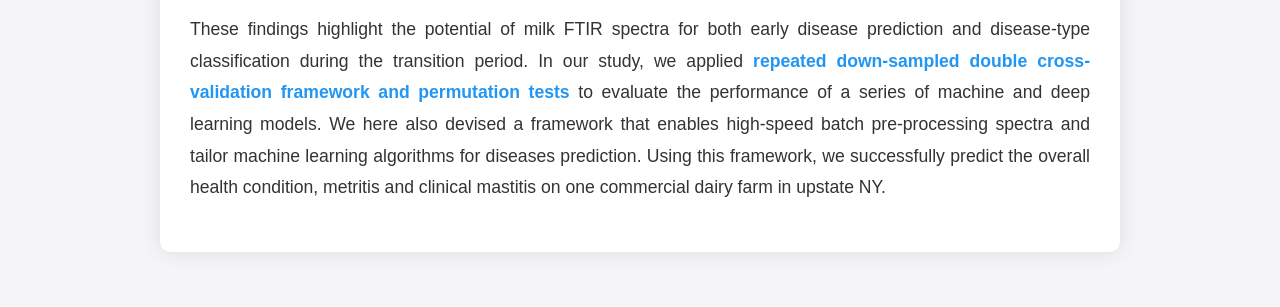
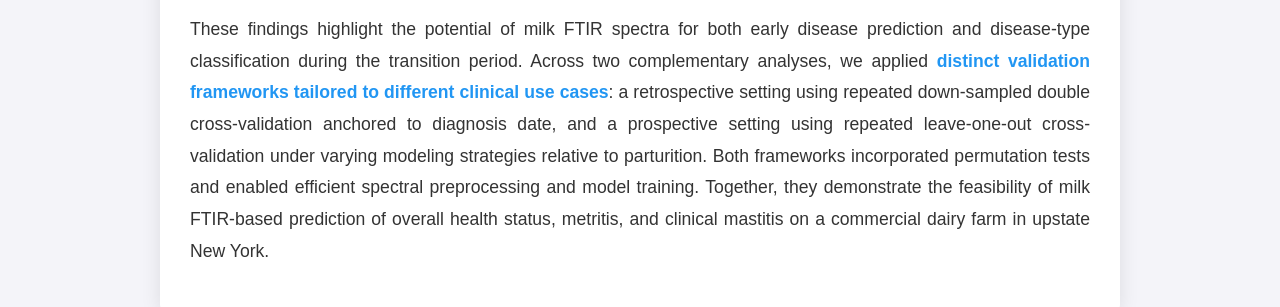
Before and after one commit to milk-FTIR/milk-FTIR.github.io, a plain HTML site: page index.html in a window 1280 px wide. Shown: the part 1559-1866 px from the top of the page. Drawn offline with Linux system fonts and the light colour scheme.

Commit message:
Update index.html

```diff
--- a/index.html
+++ b/index.html
@@ -392,7 +392,7 @@
         <div class="overview">
     <p>This study aims to predict subsequent postpartum diseases in dairy cows using milk spectra collected from daily milking procedures, with a long goal of supporting large-scale health monitoring program in modern dairy farms. We found during early lactation, milk FTIR spectra in high-risk cows initially followed trends similar to healthy cows—rising then slightly declining fat absorbance, decreasing protein, and increasing lactose. As disease progressed, spectral patterns diverged, with higher fat and lower protein and lactose absorbance in diseased cows. Cows with or at risk of metritis may show greater spectral deviation from healthy cows than those with or at risk of mastitis.</p>
 
-    <p>These findings highlight the potential of milk FTIR spectra for both early disease prediction and disease-type classification during the transition period. In our study, we applied <span class="highlight">repeated down-sampled double cross-validation framework and permutation tests</span> to evaluate the performance of a series of machine and deep learning models. We here also devised a framework that enables high-speed batch pre-processing spectra and tailor machine learning algorithms for diseases prediction. Using this framework, we successfully predict the overall health condition, metritis and clinical mastitis on one commercial dairy farm in upstate NY.</p>
+    <p>These findings highlight the potential of milk FTIR spectra for both early disease prediction and disease-type classification during the transition period. Across two complementary analyses, we applied <span class="highlight">distinct validation frameworks tailored to different clinical use cases</span>: a retrospective setting using repeated down-sampled double cross-validation anchored to diagnosis date, and a prospective setting using repeated leave-one-out cross-validation under varying modeling strategies relative to parturition. Both frameworks incorporated permutation tests and enabled efficient spectral preprocessing and model training. Together, they demonstrate the feasibility of milk FTIR-based prediction of overall health status, metritis, and clinical mastitis on a commercial dairy farm in upstate New York.<p>
 </div>
 
         <div class="why-research">
```
